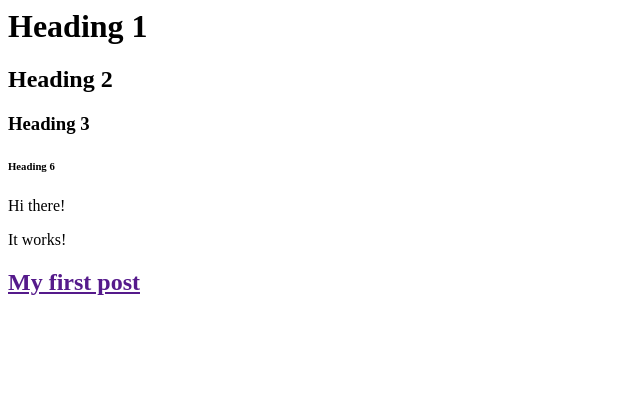
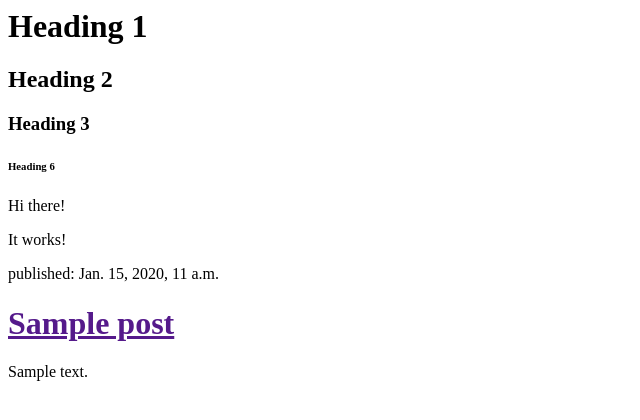
Before and after one commit to mariebeggiato/my-first-blog, a Django app: template blog/templates/blog/post_list.html in a window 1280 px wide. Shown: the top 420 px of the page, without its empty margins (0-640 px from the left). Run offline with Django 3.2, Linux system fonts and the light colour scheme; the template is opened without the code that fills it: values that come from a table or form of the project are taken from there, others are empty; tables that the repository leaves empty hold one stand-in row (values such as "Sample post").

Commit message:
Modified templates to display posts from database.

```diff
--- a/blog/templates/blog/post_list.html
+++ b/blog/templates/blog/post_list.html
@@ -16,10 +16,14 @@
       	  <p>It works!</p>
  	   </div>
 
+
+{% for post in post %}
  	   <div>
- 	   		<h2><a href="">My first post</a></h2>
+ 	   	<p>published: {{ post.published_date }}</p>
+        <h1><a href="">{{ post.title }}</a></h1>
+        <p>{{ post.text|linebreaks }}</p>
  	   </div>
-
+{% endfor %}
 
     </body>
 </html>
--- a/blog/views.py
+++ b/blog/views.py
@@ -1,5 +1,7 @@
 from django.shortcuts import render
+from django.utils import timezone
+from .models import Post
 
-# Create your views here.
 def post_list(request):
-    return render(request, 'blog/post_list.html', {})
+    post = Post.objects.filter(published_date__lte=timezone.now()).order_by('published_date')
+    return render(request, 'blog/post_list.html', {'post': post})
```
